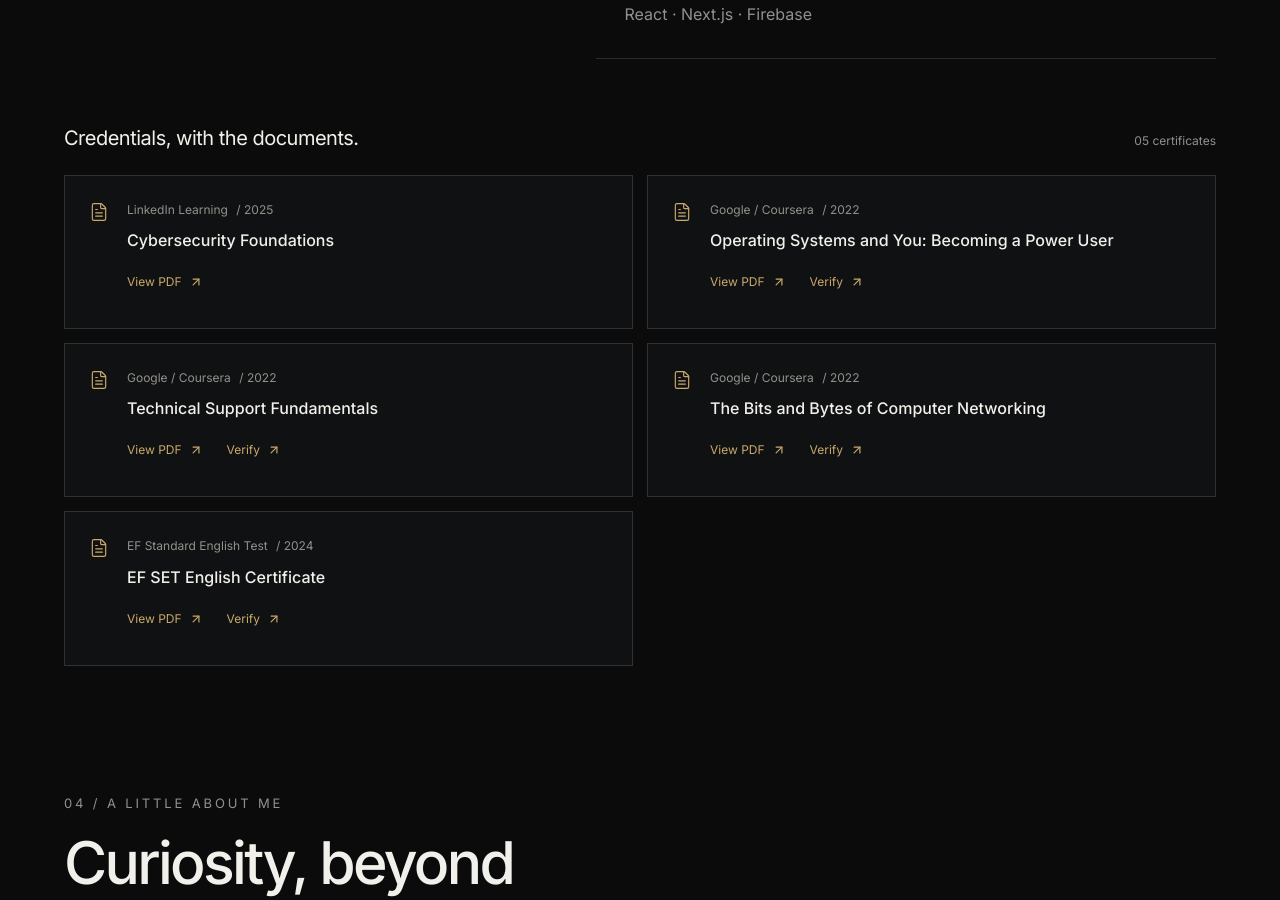
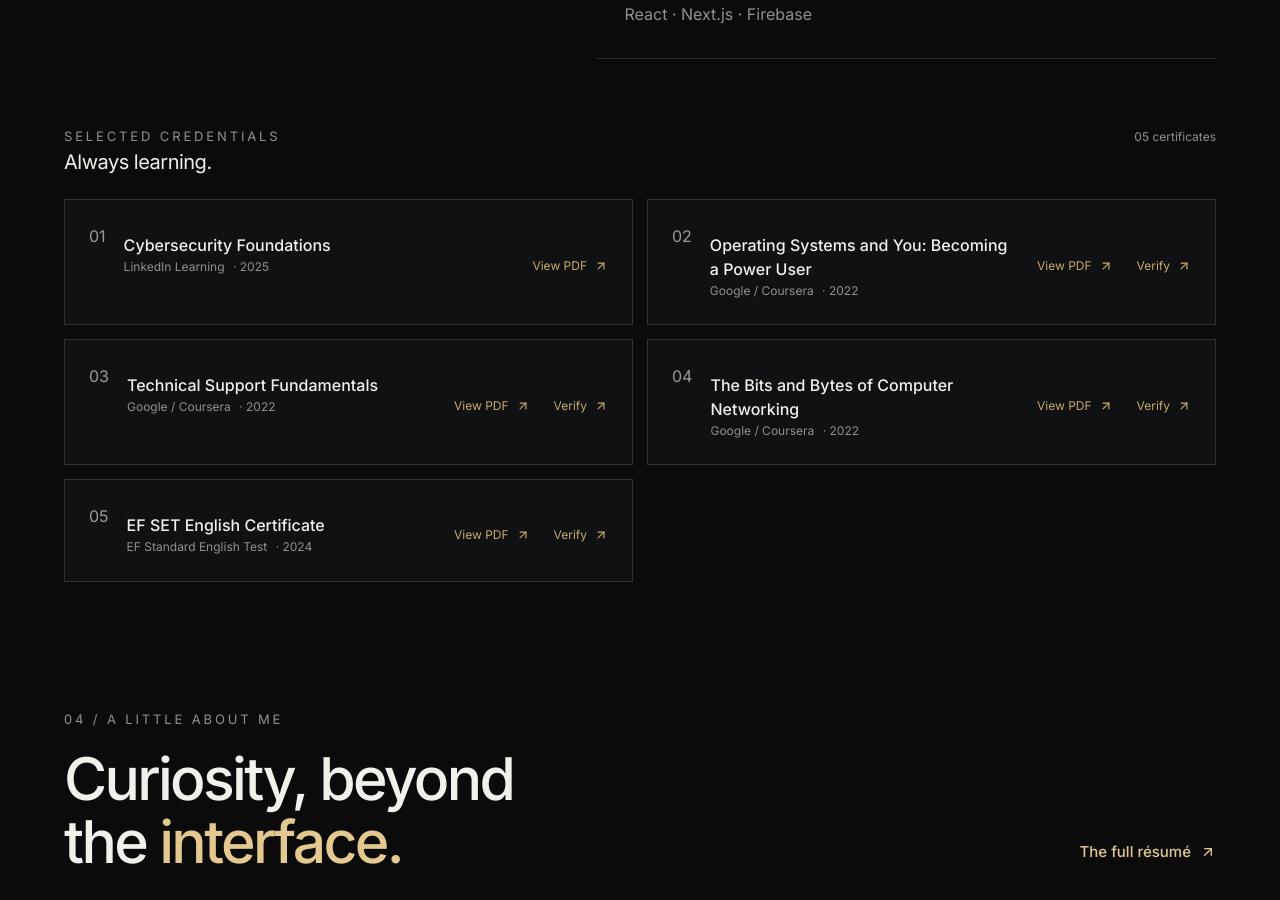
Before and after one commit to Ahmed-Karam28/Ahmed-Karam-Portfolio, a React (Vite) app: page / in a window 1280 px wide. Shown: the part 4980-5880 px from the top of the page. Built offline with nearby package versions, Linux system fonts and the light colour scheme.

Commit message:
Polish portfolio review experience

```diff
--- a/src/components/sections/Experience.jsx
+++ b/src/components/sections/Experience.jsx
@@ -1,5 +1,5 @@
 import React from "react";
-import { ArrowUpRight, FileText } from "lucide-react";
+import { ArrowUpRight } from "lucide-react";
 import {
   experienceTimeline,
   scholarship,
@@ -59,21 +59,25 @@ export default function Experience() {
         </div>
       </div>
       <div className="credential-heading">
-        <h3>Credentials, with the documents.</h3>
+        <div>
+          <span className="eyebrow">Selected credentials</span>
+          <h3>Always learning.</h3>
+        </div>
         <span>
           {String(certifications.length).padStart(2, "0")} certificates
         </span>
       </div>
       <div className="credential-grid">
-        {certifications.map((cert) => (
+        {certifications.map((cert, index) => (
           <article className="credential-card" key={cert.title}>
-            <FileText size={20} strokeWidth={1.4} aria-hidden="true" />
+            <span className="credential-number" aria-hidden="true">
+              {String(index + 1).padStart(2, "0")}
+            </span>
             <div className="credential-content">
-              <p>
-                {cert.issuer} <span>/ {cert.date}</span>
-              </p>
               <h4>{cert.title}</h4>
-              <div className="credential-links">
+              <p>{cert.issuer}<span aria-hidden="true"> · </span>{cert.date}</p>
+            </div>
+            <div className="credential-links">
                 <a href={cert.file} target="_blank" rel="noopener noreferrer">
                   View PDF <ArrowUpRight size={14} aria-hidden="true" />
                   <span className="sr-only">
@@ -92,7 +96,6 @@ export default function Experience() {
                     </span>
                   </a>
                 )}
-              </div>
             </div>
           </article>
         ))}
```
